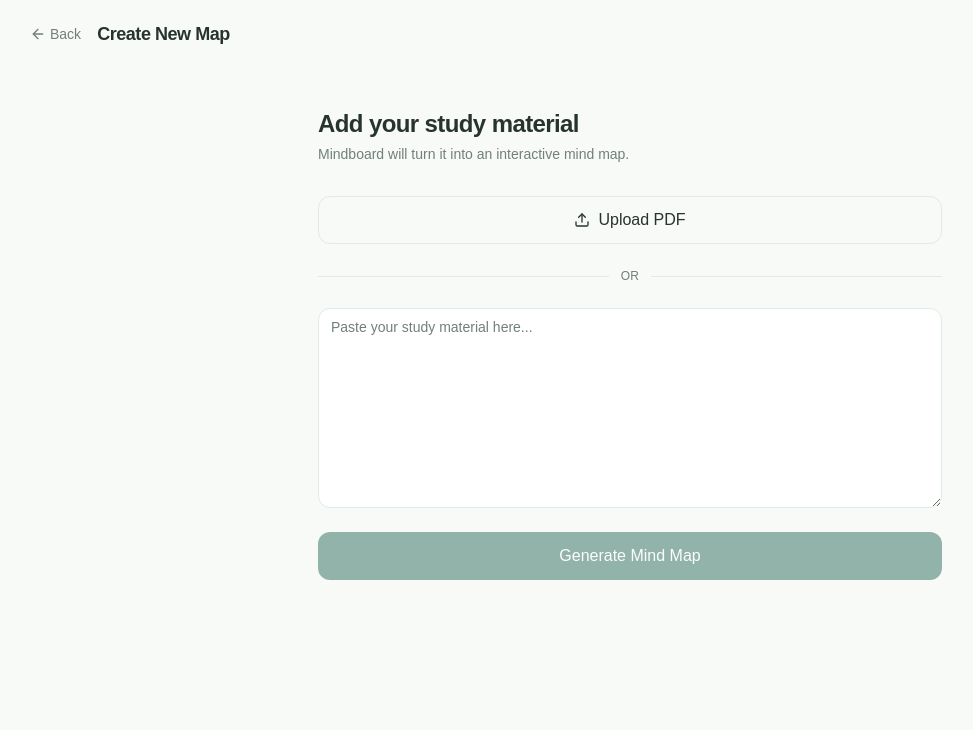
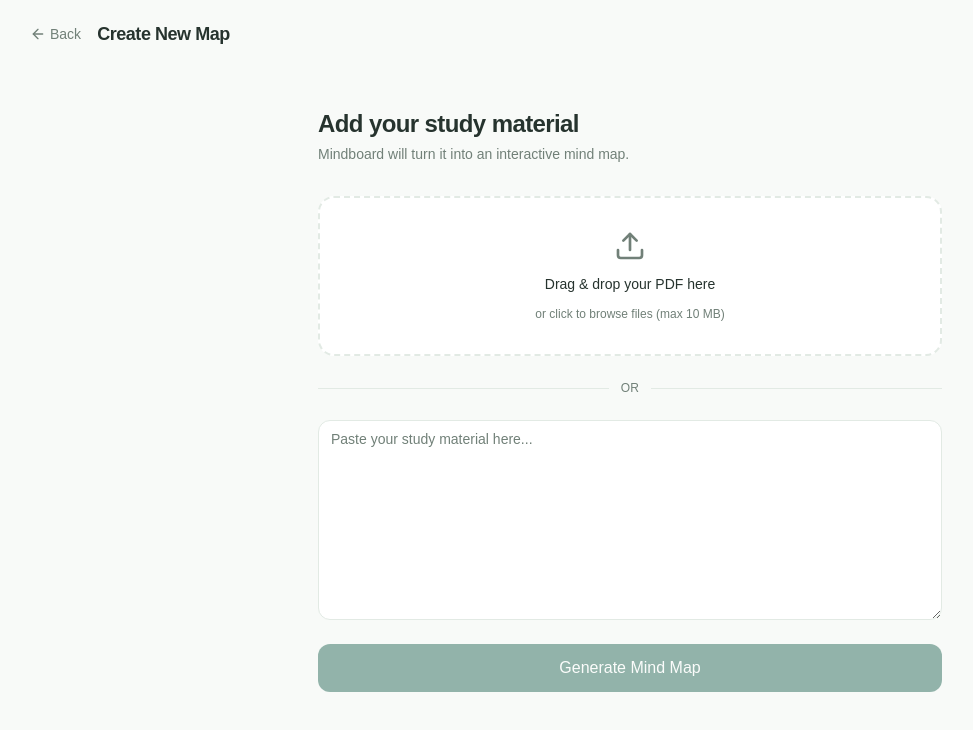
Before and after one commit to Reinerbroww/Mindboard, a Next.js app: page /maps/new in a window 1280 px wide. Shown: the top 730 px of the page, without its empty margins (10-983 px from the left). Built offline with nearby package versions, Linux system fonts and the light colour scheme.

Commit message:
feat: drag-and-drop PDF upload on create map page

```diff
--- a/src/components/maps/create-new-map.tsx
+++ b/src/components/maps/create-new-map.tsx
@@ -22,6 +22,7 @@
   const fileInputRef = useRef<HTMLInputElement>(null);
   const [text, setText] = useState("");
   const [file, setFile] = useState<File | null>(null);
+  const [isDragging, setIsDragging] = useState(false);
   const [phase, setPhase] = useState<Phase>("input");
   const [stageIndex, setStageIndex] = useState(0);
   const [error, setError] = useState<string | null>(null);
@@ -30,6 +31,19 @@
     if (!selected) return;
     setFile(selected);
     setText("");
+  }
+
+  function handleDrop(e: React.DragEvent<HTMLDivElement>) {
+    e.preventDefault();
+    setIsDragging(false);
+    const dropped = e.dataTransfer.files?.[0] ?? null;
+    if (dropped) {
+      if (!dropped.name.toLowerCase().endsWith(".pdf")) {
+        setError("Only PDF files are supported.");
+        return;
+      }
+      handleFile(dropped);
+    }
   }
 
   async function handleGenerate() {
@@ -181,30 +195,56 @@
               className="hidden"
               onChange={(e) => handleFile(e.target.files?.[0] ?? null)}
             />
-            <Button
-              variant={file ? "secondary" : "outline"}
-              size="lg"
-              type="button"
+            <div
+              role="button"
+              tabIndex={0}
+              aria-label="Upload a PDF"
+              onDragOver={(e) => {
+                e.preventDefault();
+                setIsDragging(true);
+              }}
+              onDragEnter={(e) => {
+                e.preventDefault();
+                setIsDragging(true);
+              }}
+              onDragLeave={() => setIsDragging(false)}
+              onDrop={handleDrop}
               onClick={() => fileInputRef.current?.click()}
-              className="w-full"
+              onKeyDown={(e) => {
+                if (e.key === "Enter" || e.key === " ") {
+                  e.preventDefault();
+                  fileInputRef.current?.click();
+                }
+              }}
+              className={`flex cursor-pointer flex-col items-center gap-3 rounded-xl border-2 border-dashed p-8 text-center transition-colors ${
+                isDragging
+                  ? "border-primary bg-primary/5"
+                  : "border-border bg-card hover:border-muted-foreground/40"
+              }`}
             >
               {file ? (
                 <>
-                  <FileText className="h-4 w-4" />
-                  {file.name}
+                  <FileText className="h-8 w-8 text-primary" />
+                  <div className="text-sm font-medium">{file.name}</div>
                 </>
               ) : (
                 <>
-                  <Upload className="h-4 w-4" />
-                  Upload PDF
+                  <Upload className="h-8 w-8 text-muted-foreground" />
+                  <div className="text-sm font-medium">
+                    Drag &amp; drop your PDF here
+                  </div>
+                  <div className="text-xs text-muted-foreground">
+                    or click to browse files (max 10 MB)
+                  </div>
                 </>
               )}
-            </Button>
+            </div>
             {file && (
               <button
                 type="button"
                 className="mt-2 text-xs text-muted-foreground hover:underline"
-                onClick={() => {
+                onClick={(e) => {
+                  e.stopPropagation();
                   setFile(null);
                   if (fileInputRef.current) fileInputRef.current.value = "";
                 }}
```
